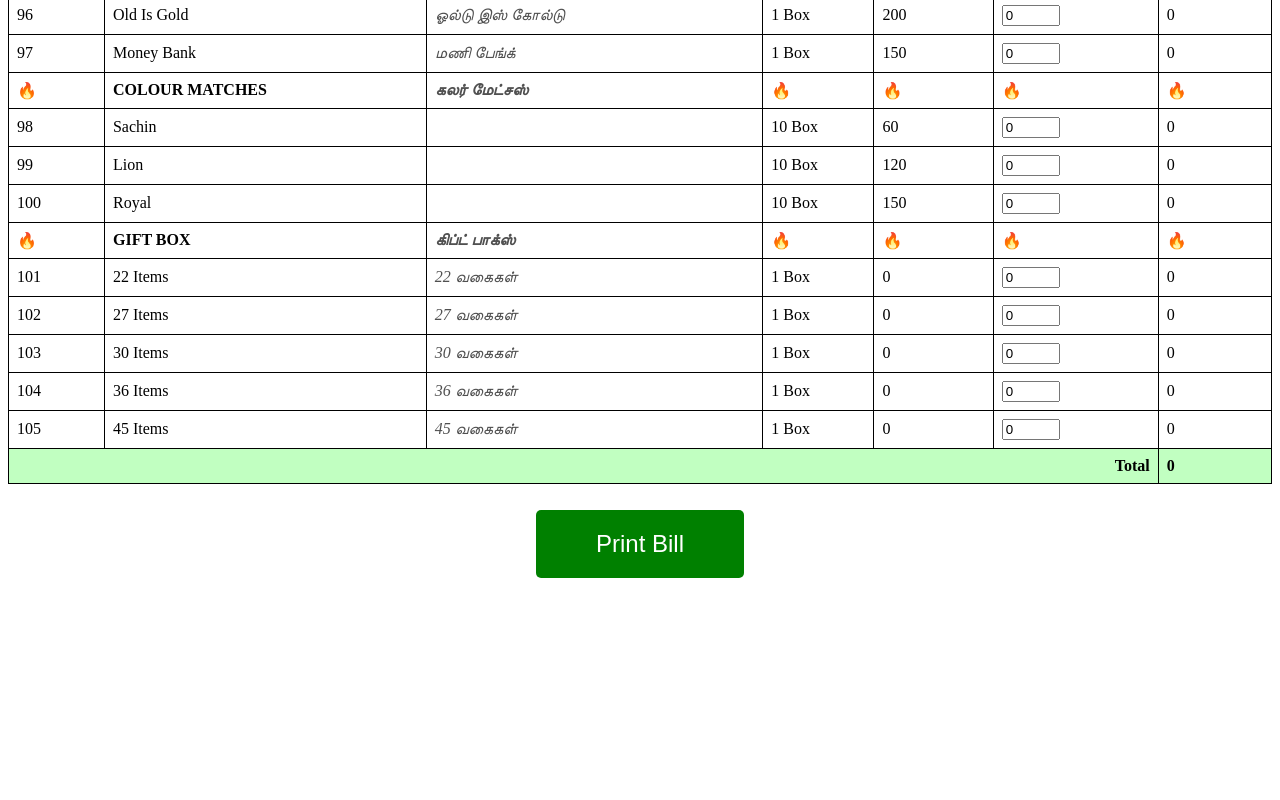
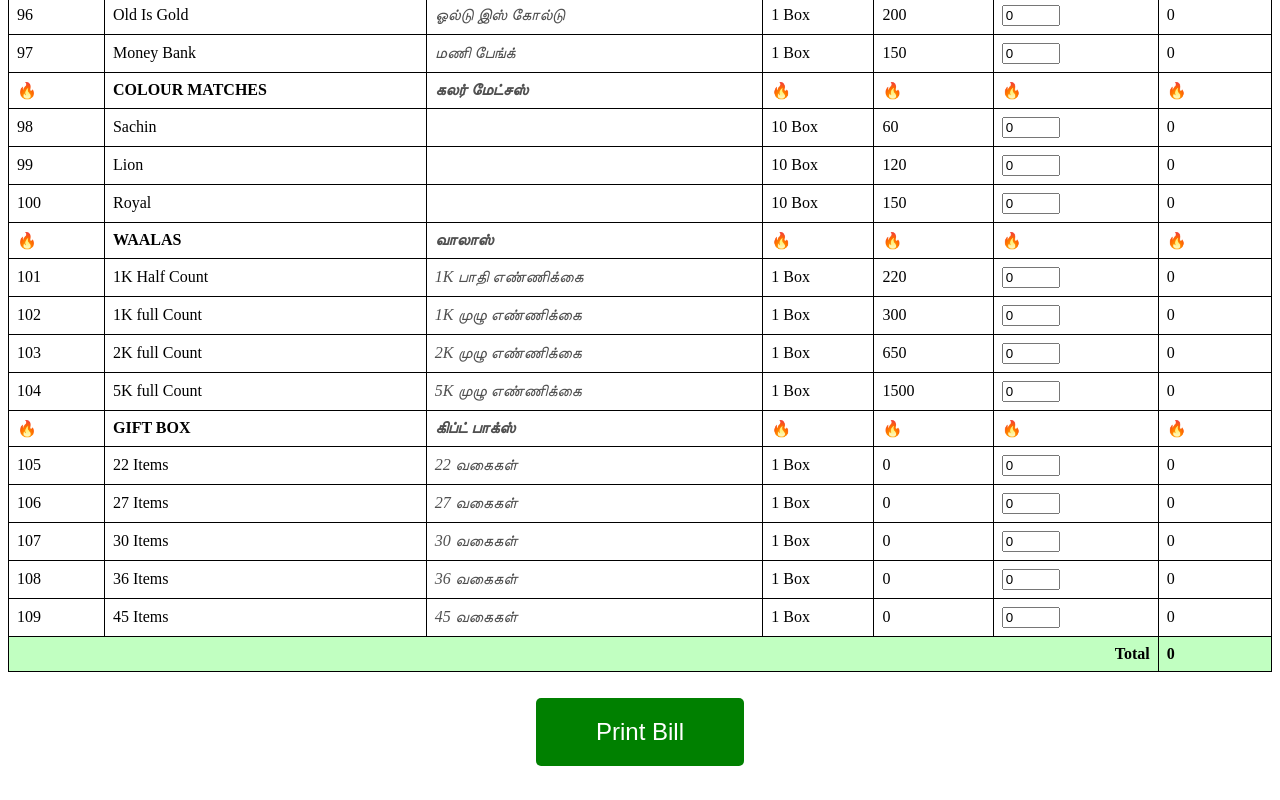
Before and after one commit to venkat0410/VJ-CRACKERS, a plain HTML site: page index.html in a window 1280 px wide. Shown: the part 4208-5008 px from the top of the page. Before the commit the page ends 4820 px from the top, so only its background shows below. Drawn offline with Linux system fonts and the light colour scheme.

Commit message:
index.html

```diff
--- a/index.html
+++ b/index.html
@@ -208,12 +208,18 @@
             { id: 99, name: 'Lion', tamilName: '', per: "10 Box", rate: 120 },
             { id: 100, name: 'Royal', tamilName: '', per: "10 Box", rate: 150 },
 
+            // Waalas
+            { id: 101, name: '1K Half Count', tamilName: '1K பாதி எண்ணிக்கை', per: "1 Box", rate: 220 },
+            { id: 102, name: '1K full Count', tamilName: '1K முழு எண்ணிக்கை', per: "1 Box", rate: 300 },
+            { id: 103, name: '2K full Count', tamilName: '2K முழு எண்ணிக்கை', per: "1 Box", rate: 650 },
+            { id: 104, name: '5K full Count', tamilName: '5K முழு எண்ணிக்கை', per: "1 Box", rate: 1500 },
+
             // Gift Box
-            { id: 101, name: '22 Items', tamilName: '22 வகைகள்', per: "1 Box", rate: 0 },
-            { id: 102, name: '27 Items', tamilName: '27 வகைகள்', per: "1 Box", rate: 0 },
-            { id: 103, name: '30 Items', tamilName: '30 வகைகள்', per: "1 Box", rate: 0 },
-            { id: 104, name: '36 Items', tamilName: '36 வகைகள்', per: "1 Box", rate: 0 },
-            { id: 105, name: '45 Items', tamilName: '45 வகைகள்', per: "1 Box", rate: 0 }
+            { id: 105, name: '22 Items', tamilName: '22 வகைகள்', per: "1 Box", rate: 0 },
+            { id: 106, name: '27 Items', tamilName: '27 வகைகள்', per: "1 Box", rate: 0 },
+            { id: 107, name: '30 Items', tamilName: '30 வகைகள்', per: "1 Box", rate: 0 },
+            { id: 108, name: '36 Items', tamilName: '36 வகைகள்', per: "1 Box", rate: 0 },
+            { id: 109, name: '45 Items', tamilName: '45 வகைகள்', per: "1 Box", rate: 0 }
         ];
         const title = `
                 <thead>
@@ -298,7 +304,8 @@
             const singleColourShotProducts = products.filter(product => product.id >= 66 && product.id <= 70);
             const specialItemsProducts = products.filter(product => product.id >= 71 && product.id <= 97);
             const colourMatchesProducts = products.filter(product => product.id >= 98 && product.id <= 100);
-            const giftBoxProducts = products.filter(product => product.id >= 101 && product.id <= 105);
+            const WaalasProducts = products.filter(product => product.id >= 101 && product.id <= 104);
+            const giftBoxProducts = products.filter(product => product.id >= 105 && product.id <= 109);
 
 
             const flashLightTable = generateProductTable(flashLightCrackers, "Flash Light Crackers", "ஃப்ளாஷ் லைட் பட்டாசுகள்");
@@ -314,12 +321,13 @@
             const singleColourShotTable = generateProductTable(singleColourShotProducts, "SINGLE COLOUR SHOT", "சிங்கிள் கலர் ஷாட்");
             const specialItemsTable = generateProductTable(specialItemsProducts, "SPECIAL ITEMS", "ஸ்பெஷல் ஐயிட்டம்");
             const colourMatchesTable = generateProductTable(colourMatchesProducts, "COLOUR MATCHES", "கலர் மேட்சஸ்");
+            const WaalasTable = generateProductTable(WaalasProducts, "WAALAS", "வாலாஸ்");
             const giftBoxTable = generateProductTable(giftBoxProducts, "GIFT BOX", "கிப்ட் பாக்ஸ்");
 
 
 
             document.getElementById("productTable").innerHTML =
-            title + flashLightTable + groundChakkarTable + flowerPotsTable + twinklingStarTable + pencilTable + bijiliCrackerTable + bombTable + rocketTable + sparklerTable + repeatingShotTable + singleColourShotTable + specialItemsTable + colourMatchesTable + giftBoxTable + Total;
+            title + flashLightTable + groundChakkarTable + flowerPotsTable + twinklingStarTable + pencilTable + bijiliCrackerTable + bombTable + rocketTable + sparklerTable + repeatingShotTable + singleColourShotTable + specialItemsTable + colourMatchesTable + WaalasTable + giftBoxTable + Total;
         };
     </script>
 </head>
```
